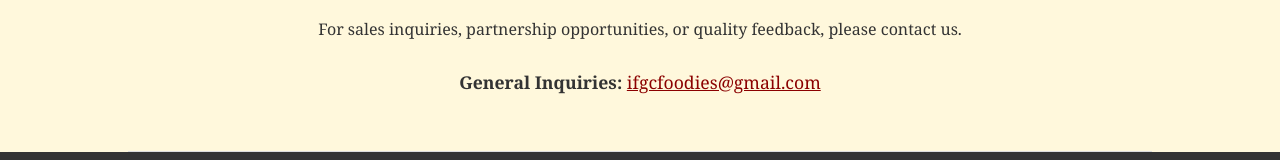
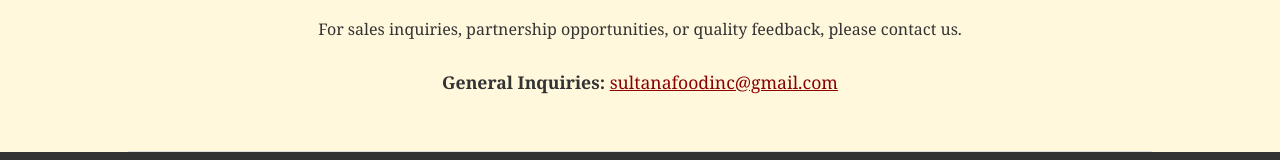
Before and after one commit to ahmedalobiedy00218-blip/sultana-food-website, a plain HTML site: page index.html in a window 1280 px wide. Shown: the part 1599-1759 px from the top of the page. Drawn offline with Linux system fonts and the light colour scheme.

Commit message:
Update index.html

```diff
--- a/index.html
+++ b/index.html
@@ -168,7 +168,7 @@
         <p style="text-align: center;">For sales inquiries, partnership opportunities, or quality feedback, please contact us.</p>
 
         <div style="text-align: center; margin-top: 30px; font-size: 1.1em;">
-            <p><strong>General Inquiries:</strong> <a href="mailto:sultanafoodinc@gmail.com" style="color: var(--primary-color);">ifgcfoodies@gmail.com</a></p>
+            <p><strong>General Inquiries:</strong> <a href="mailto:sultanafoodinc@gmail.com" style="color: var(--primary-color);">sultanafoodinc@gmail.com</a></p>
             </div>
 
     </section>
```
